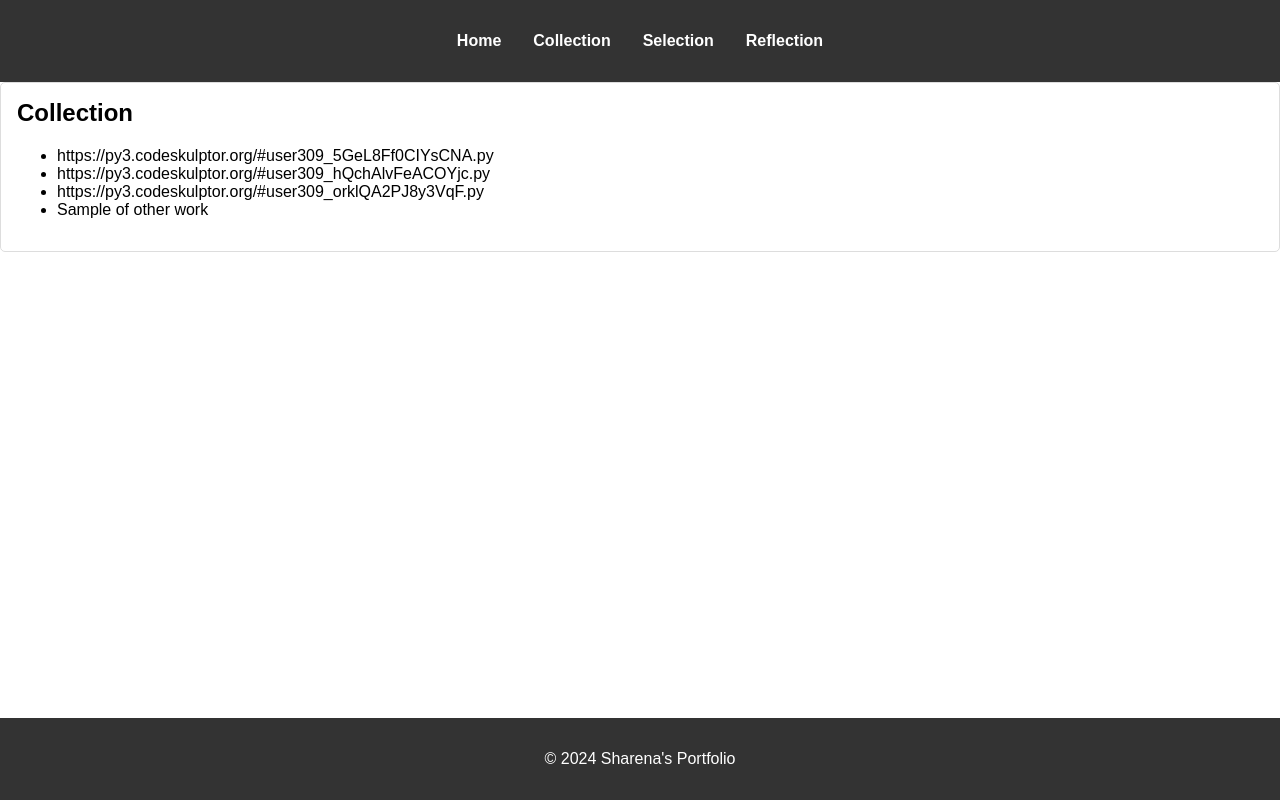
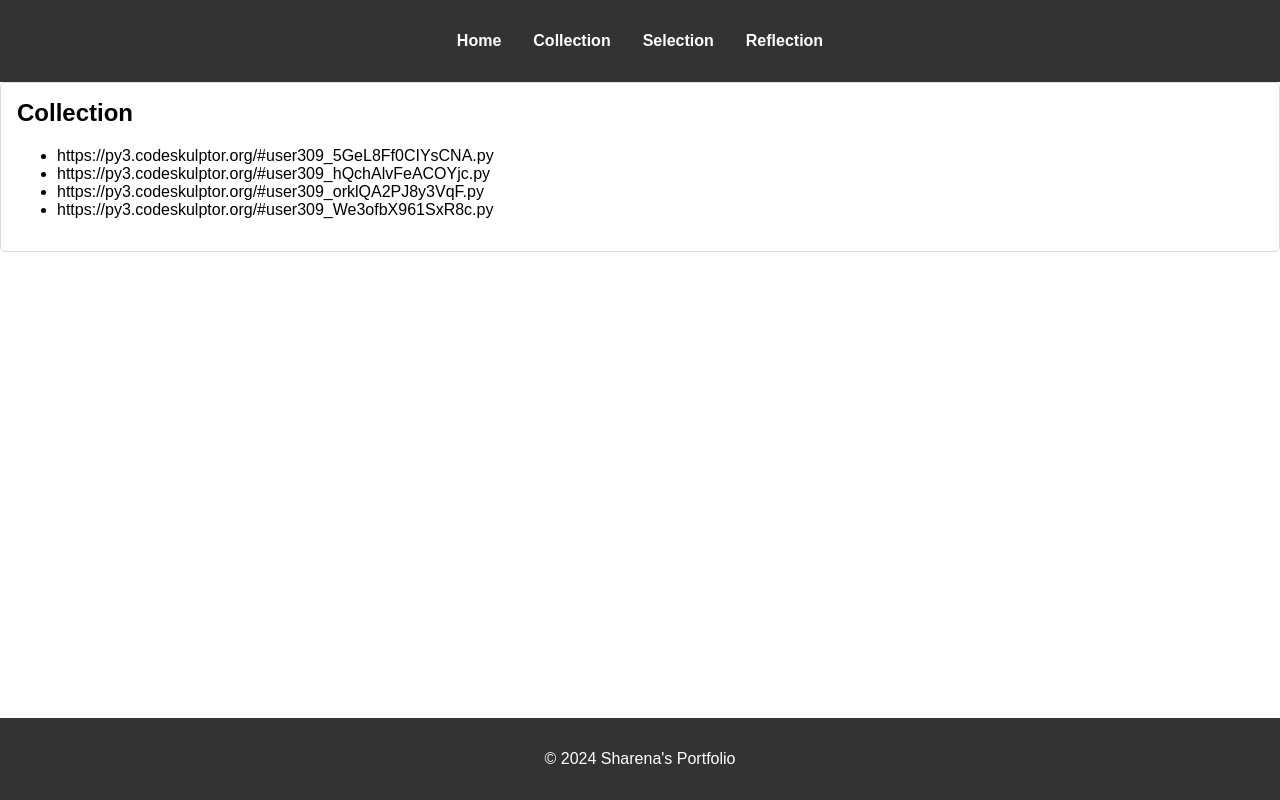
Before and after one commit to sharenaa/sharenaJrPortfolio, a plain HTML site: page collection.html in a window 1280 px wide. Drawn offline with Linux system fonts and the light colour scheme.

Commit message:
Update collection.html

```diff
--- a/collection.html
+++ b/collection.html
@@ -24,7 +24,7 @@
                 <li>https://py3.codeskulptor.org/#user309_5GeL8Ff0CIYsCNA.py</li>
                 <li>https://py3.codeskulptor.org/#user309_hQchAlvFeACOYjc.py</li>
                 <li>https://py3.codeskulptor.org/#user309_orklQA2PJ8y3VqF.py</li>
-                <li>Sample of other work</li>
+                <li>https://py3.codeskulptor.org/#user309_We3ofbX961SxR8c.py</li>
             </ul>
             <p></p>
         </section>
```
